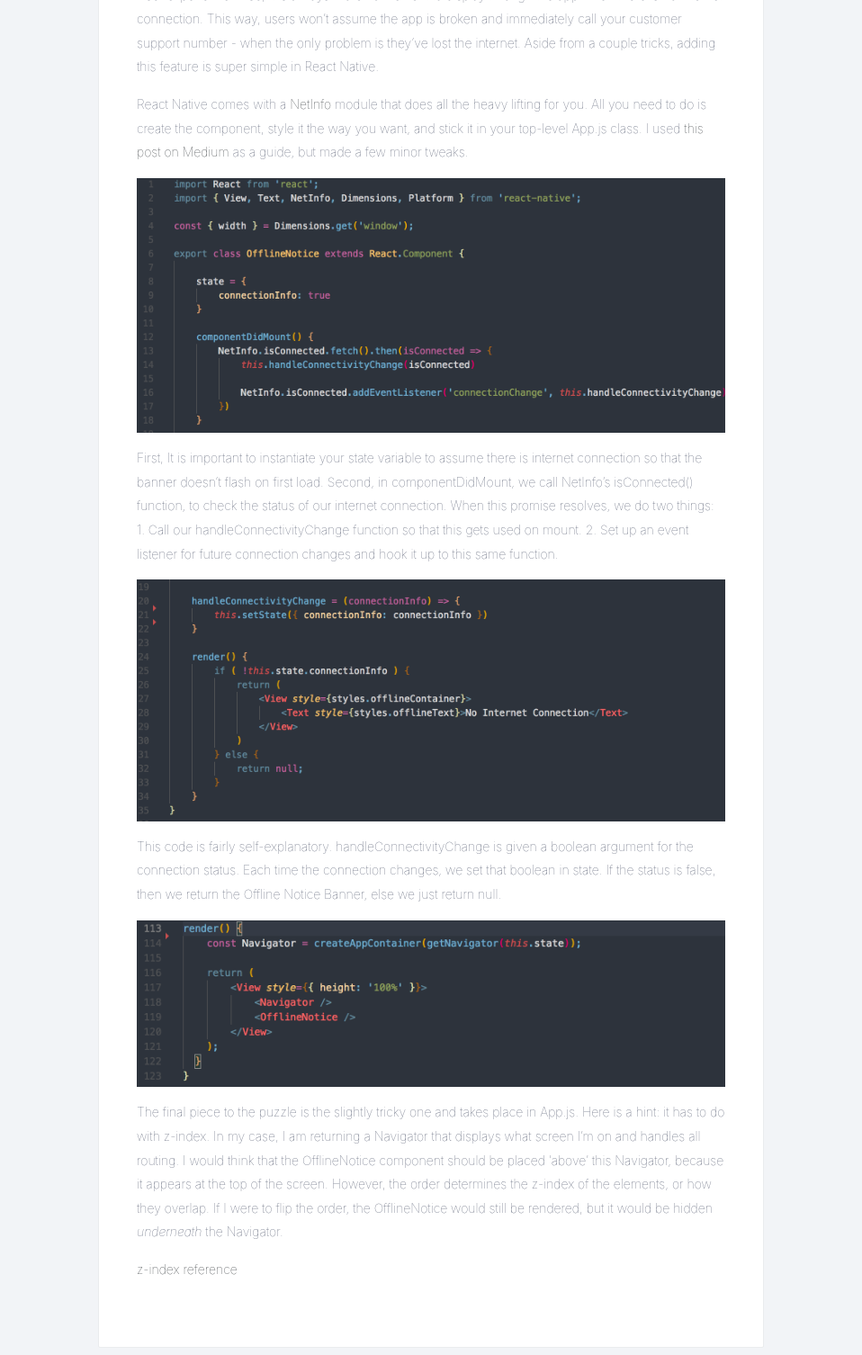
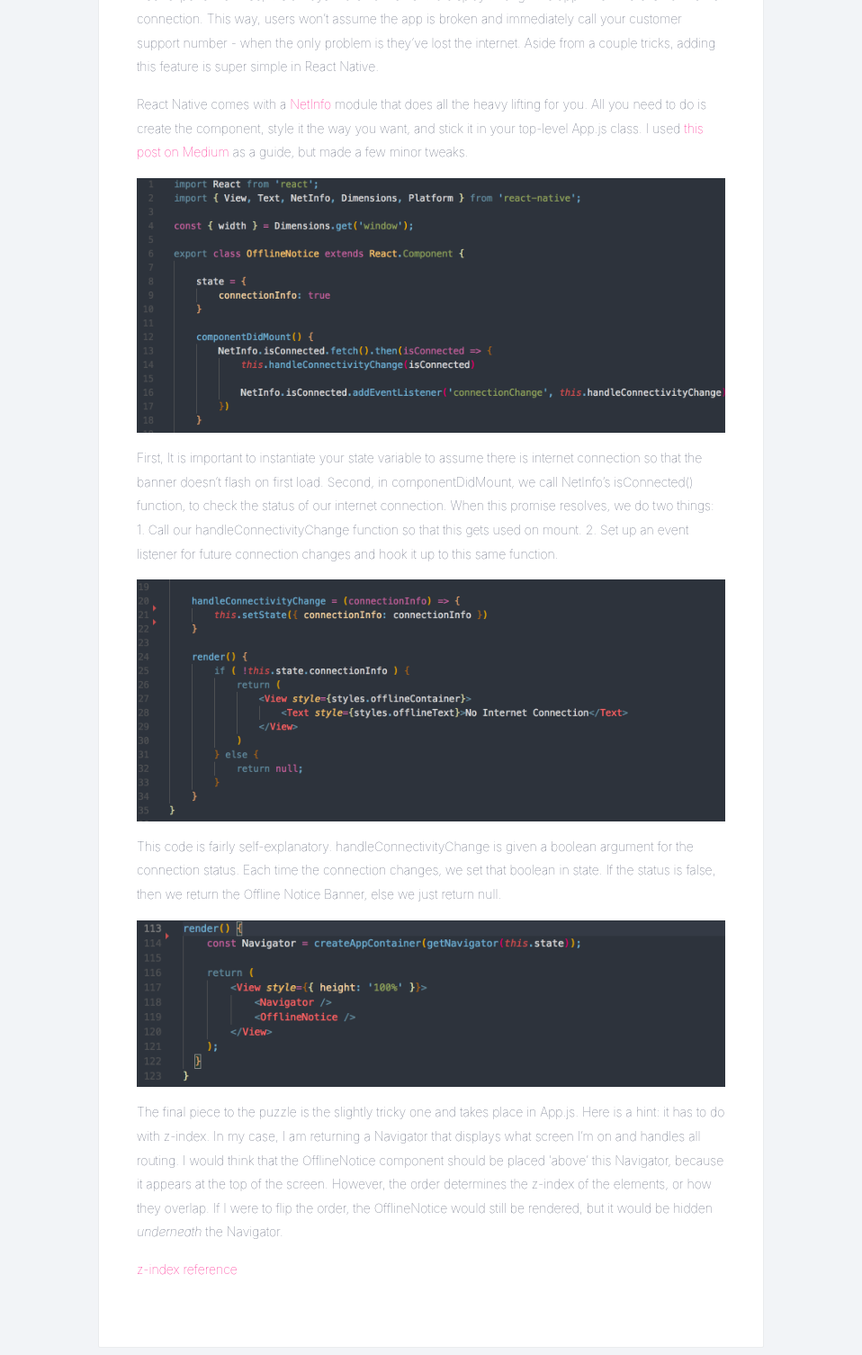
Before and after one commit to ks927/codeks, a Jekyll site: the page built from _posts/2019-02-08-React Native Offline Notice.markdown, in a window 1280 px wide. Shown: the part 703-2209 px from the top of the page at 90% size, without its empty margins (161-1119 px from the left). Built offline with Jekyll 4.4.1, drawn with Linux system fonts in a browser that asks for light colours.

Commit message:
post link color

```diff
--- a/_sass/main.scss
+++ b/_sass/main.scss
@@ -404,6 +404,13 @@
     color: #292e31;
   }
 
+  .post-content p > a {
+    color: #ff007d
+  }
+    .post-content p > a:hover {
+      color: blueviolet;
+    }
+
   #post-categories {
     font-size: 12px;
     font-weight: 400;
```
